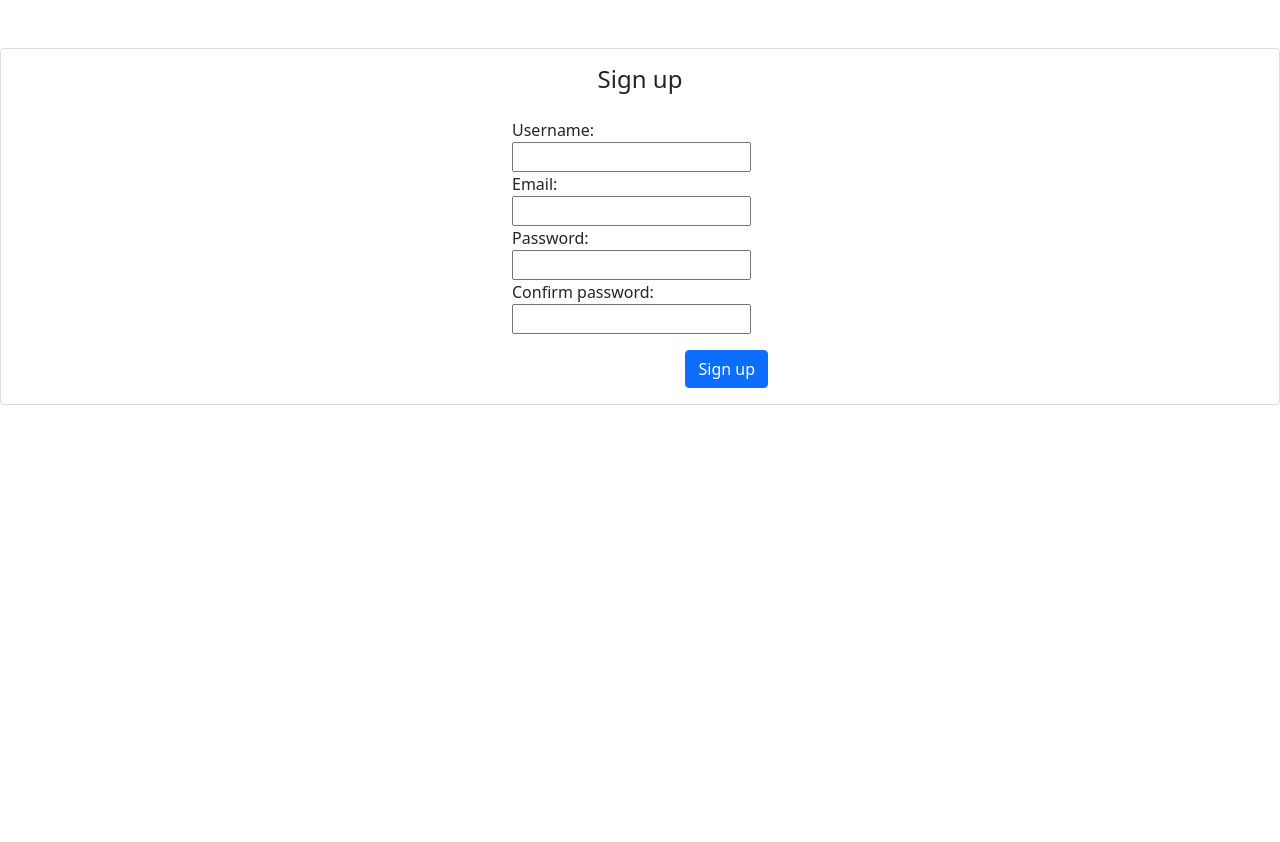
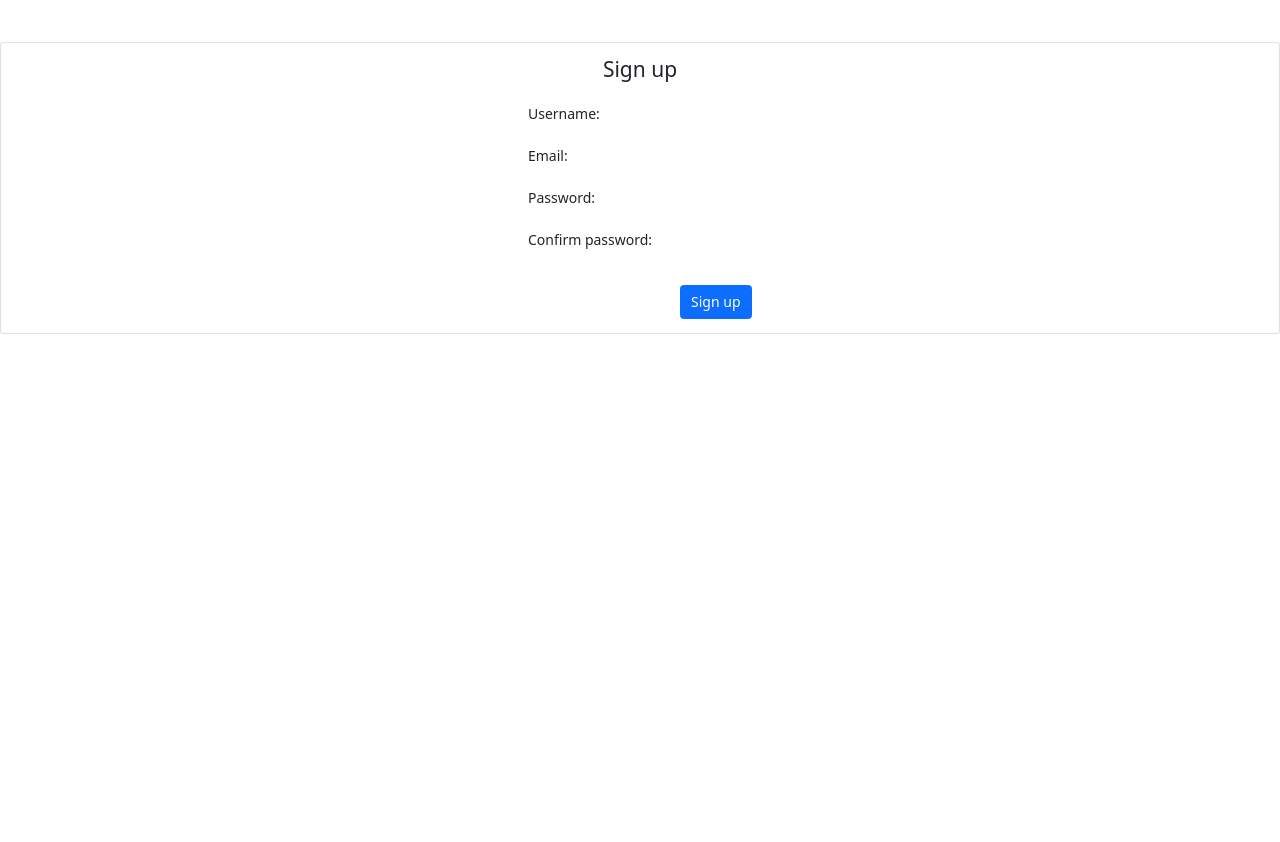
Before and after one commit to MrGreeny12/reminders_app, a Django app: template user/templates/user/sign_up.html in a window 1280 px wide. Before the commit the page ends 405 px from the top, so only its background shows below. Run offline with Django 3.2, Linux system fonts and the light colour scheme; the template is opened without the code that fills it, so the values that code supplies are empty.

Commit message:
Внес правки в base_html и style.css

```diff
--- a/core/templates/base.html
+++ b/core/templates/base.html
@@ -1,19 +1,52 @@
 {% load static %}
 <!DOCTYPE html>
 <html lang="en">
+
 <head>
   <meta charset="UTF-8">
   <!--CSS-->
-    <link href="https://cdn.jsdelivr.net/npm/bootstrap@5.1.3/dist/css/bootstrap.min.css" rel="stylesheet" integrity="sha384-1BmE4kWBq78iYhFldvKuhfTAU6auU8tT94WrHftjDbrCEXSU1oBoqyl2QvZ6jIW3" crossorigin="anonymous">
+  <link rel="stylesheet" href="/static/css/style.css">
+  <link href="https://cdn.jsdelivr.net/npm/bootstrap@5.1.3/dist/css/bootstrap.min.css" rel="stylesheet"
+    integrity="sha384-1BmE4kWBq78iYhFldvKuhfTAU6auU8tT94WrHftjDbrCEXSU1oBoqyl2QvZ6jIW3" crossorigin="anonymous">
   <title>
     {% block title %}
     M.A.P.S.
     {% endblock %}
   </title>
 </head>
+
 <body>
   {% block content %}
-    There is not any content for you
+  <!-- There is not any content for you -->
+  <div class="wrapper">
+    <header .header>
+      <div class="header__container container">
+        <a href="#" class="header__logo"><img src="" alt="M.A.P.S. logo."></a>
+        <nav class="header__menu">
+          <ul>
+            <li>My Reminders</li>
+            <li>Settings</li>
+            <li>Sign Up</li>
+            <li>Log In</li>
+            <li>Log Out</li>
+          </ul>
+        </nav>
+      </div>
+    </header>
+    <footer class="footer">
+      <div class="footer__container container">
+        <nav class="footer__links">
+          <ul>
+            <li><a href="#">© 2022 M.A.P.S. Inc. </a></li>
+            <li><a href="#">Security</a></li>
+            <li><a href="#">Confidential</a></li>
+            <li><a href="#">Terms</a></li>
+          </ul>
+        </nav>
+      </div>
+    </footer>
+  </div>
   {% endblock %}
 </body>
+
 </html>
--- a/static/css/style.css
+++ b/static/css/style.css
@@ -1,175 +1,143 @@
+* {
+  padding: 0;
+  margin: 0;
+  border: 0;
+}
+
+*,
+*::before,
+*::after {
+  -moz-box-sizing: border-box;
+  -webkit-box-sizing: border-box;
+  box-sizing: border-box;
+}
+
+:focus,
+:active {
+  outline: none;
+}
+
+a:focus,
+a:active {
+  outline: none;
+}
+
+nav,
+footer,
+header,
+aside {
+  display: block;
+}
+
 html,
 body {
-  padding: 0;
-  margin: 0;
-  font-family: "Inter", Inter, sans-serif;
+  height: 100%;
+  width: 100%;
+  font-size: 100%;
+  line-height: 1;
+  font-family: Inter, sans-serif;
+  font-size: 14px;
+  -ms-text-size-adjust: 100%;
+  -moz-text-size-adjust: 100%;
+  -webkit-text-size-adjust: 100%;
 }
 
-html {
-  height: 100%;
+input,
+button,
+textarea {
+  font-family: inherit;
 }
 
-body {
-  display: flex;
-  flex-direction: column;
-  min-height: 100%;
+input::-ms-clear {
+  display: none;
 }
 
-/*
-div {
-  border: solid brown;
+button {
+  cursor: pointer;
 }
-*/
+
+button::-moz-focus-inner {
+  padding: 0;
+  border: 0;
+}
+
+a,
+a:visited {
+  text-decoration: none;
+}
+
+a:hover {
+  text-decoration: none;
+}
+
+ul li {
+  list-style: none;
+}
+
+img {
+  vertical-align: top;
+}
+
+h1,
+h2,
+h3,
+h4,
+h5,
+h6 {
+  font-size: inherit;
+  font-weight: 400;
+}
+
+/*-------------------*/
 
 .container {
   max-width: 1200px;
   margin: 0 auto;
   padding: 0 15px;
 }
-/ @media (min-width: 767px) {
-  .container {
-    min-width: 750px;
-  }
-}
-@media (min-width: 992px) {
-  .container {
-    max-width: 970px;
-  }
-}
-@media (max-width: 1200px) {
-  .container {
-    max-width: 1200px;
-  }
-}
-*/ a {
-  text-decoration: none;
-  color: inherit;
+
+/*---------------TEMPLATES---------------------------------*/
+--main-color {
+  color: #2b2b2b;
 }
 
+--add-color {
+  color: #8b8b8b;
+}
+
+
 /*----------------Header---------------------------------*/
-.header__row {
+
+.header__container {
   display: flex;
   justify-content: space-between;
   padding: 1rem 0;
   font-size: 1.5rem;
 }
 
-.logo-MAPS {
-  flex: 0 0 33.3333333%;
-  left: 0;
+.header__menu a {
+  text-align: center;
+  color: var(--main-color);
 }
 
-.p__header {
-  justify-content: center;
-}
 
-.sign-in {
-  display: flex;
-  justify-content: space-evenly;
-  gap: 0.5rem;
-}
 
-main {
-  flex: 1 0 auto;
-  padding: 0.5rem;
-}
-
-/*----------------Forms---------------*/
-.escape {
-  margin: 5% 15%;
-  border: #8b8b8b 0.1rem solid;
-  border-radius: 0.5rem;
-}
-
-.form {
-  padding: 5% 10%;
-  text-align: center;
-}
-
-.cross_close {
-  display: block;
-  max-height: 6vh;
-  padding: 1rem;
-  opacity: 75%;
-}
-
-.logo_form {
-  display: block;
-  padding: 3rem 0;
-  left: 0;
-  flex: 0 0 33.3333333%;
-}
-
-form input {
-  width: 100%;
-  font-size: 1.2rem;
-  line-height: 1.5rem;
-  margin-bottom: 1.2rem;
-  border: #8b8b8b solid 0.1rem;
-  border-radius: 0.5rem;
-  padding: 0.5rem 1rem;
-  color: #8b8b8b;
-}
-
-form input:focus {
-  color: #2b2b2b;
-}
-
-.hint {
-  color: #8b8b8b;
-  font-size: 0.9rem;
-  text-decoration: underline dashed;
-}
-
-button {
-  text-align: center;
-  padding: 1rem 4rem;
-  background-color: #2b2b2b;
-  color: white;
-  border-radius: 0.5rem;
-  border: #2b2b2b solid 0.1rem;
-  font-size: 1.2rem;
-  margin: 2rem auto;
-}
-
-.exit {
-  background-color: #fff;
-  color: #2b2b2b;
-  margin-right: 1rem;
-}
-
-.action {
-  font-size: 0.9rem;
-  margin-bottom: 3rem;
-}
 
 /*----------------------FOOTER--------------------------*/
 
 footer {
   background-color: #2b2b2b;
+}
+
+.footer__links {
+  padding: 1rem;
+  line-height: 1rem;
+}
+
+.footer__links ul li a {
+  display: flex;
+  flex-wrap: wrap;
   color: #8b8b8b;
   font-size: 0.8rem;
+  text-decoration-line: none;
 }
-
-footer .container {
-  display: grid;
-  padding: 1rem;
-  grid-template-rows: 1;
-  grid-template-columns: 33.3333333% 33.3333333% 33.3333333%;
-  line-height: 1rem;
-  align-items: center;
-  justify-content: space-around;
-}
-
-.tm_footer {
-  display: grid;
-  grid-column: 1;
-}
-
-.footer-links {
-  display: grid;
-  grid-column: 2;
-  display: flex;
-  justify-content: center;
-  gap: 0.5rem;
-}
```
Lines whose indentation alone changed are shown as unchanged.
